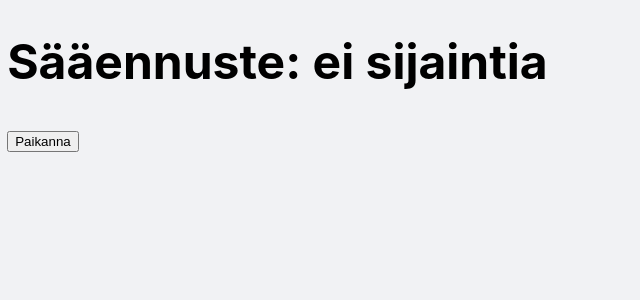
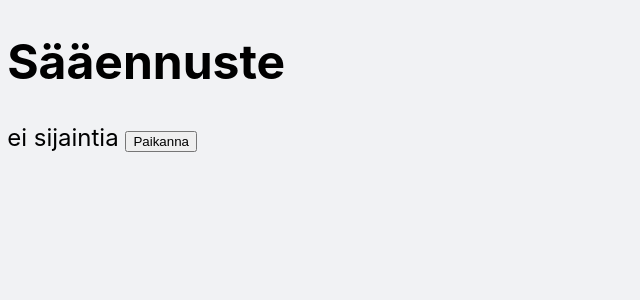
Before and after one commit to kimmoahola/jawa, a React (Create React App) app: page / in a window 1280 px wide. Shown: the top 300 px of the page, without its empty margins (0-640 px from the left). Built offline with nearby package versions, Linux system fonts and the light colour scheme.

Commit message:
Hide location coordinates

```diff
--- a/src/components/Weather.js
+++ b/src/components/Weather.js
@@ -4,12 +4,13 @@ import { Forecast } from "./Forecast";
 export function Weather({ location, forecastData, onLocateClick }) {
   return (
     <>
-      <h1>
-        Sääennuste:{" "}
-        {location ? `${location.lat},${location.lng}` : "ei sijaintia"}
-      </h1>
+      <h1>Sääennuste</h1>
 
-      {!location && <button onClick={onLocateClick}>Paikanna</button>}
+      {!location && (
+        <>
+          ei sijaintia <button onClick={onLocateClick}>Paikanna</button>
+        </>
+      )}
 
       <Forecast data={forecastData} />
     </>
```
